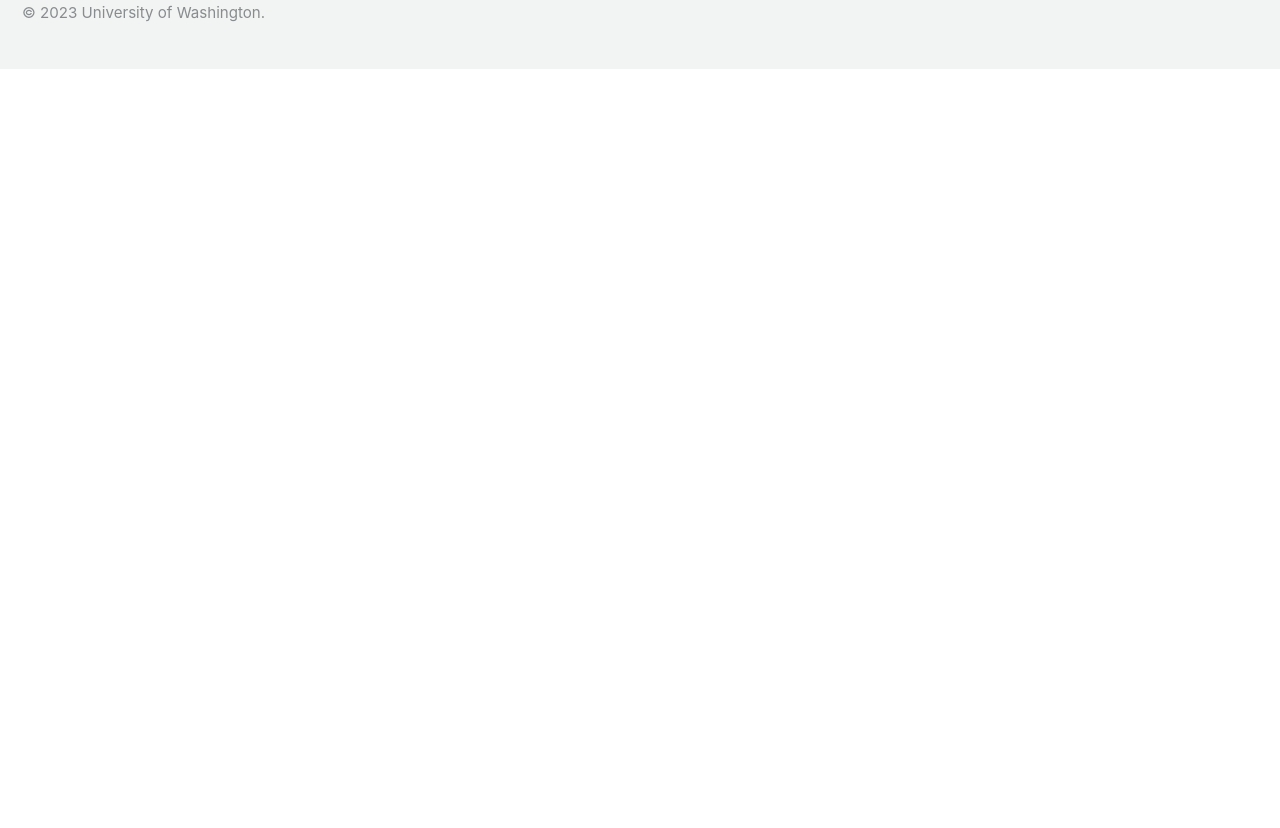
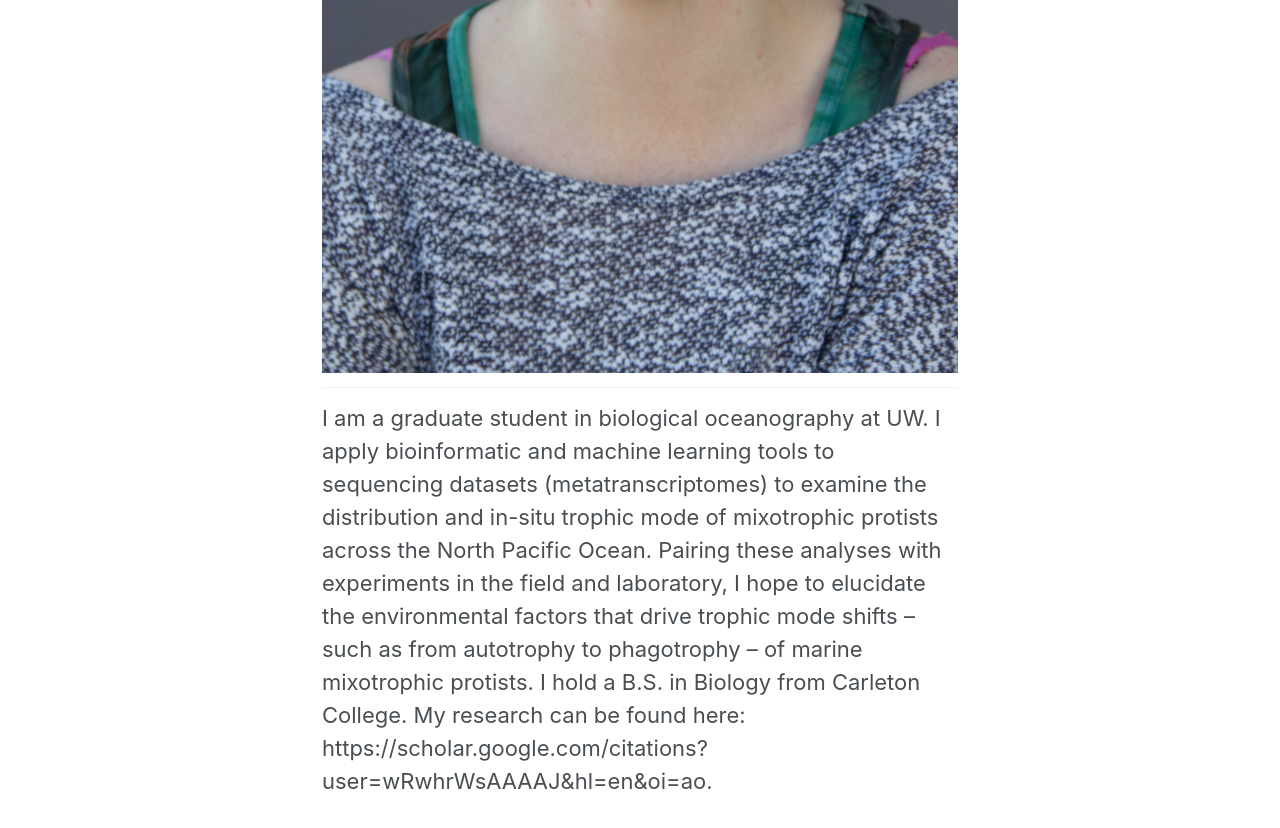
Before and after one commit to armbrustlab/armbrustlab.github.io, a Jekyll site: the page built from collections/_people/thomas.md, in a window 1280 px wide and 900 px high, scrolled down 831 px. Shown: the top 828 px of the window. Built offline with Jekyll 4.4.1, drawn with Linux system fonts in a browser that asks for light colours; nearby versions of some CDN libraries; before the commit the page ends 900 px from its top, so only the background shows below that.

Commit message:
Update thomas.md

```diff
--- a/collections/_people/thomas.md
+++ b/collections/_people/thomas.md
@@ -1,3 +1,6 @@
 ---
 title: Elaina Thomas
 ---
+![Thomas]({% link /assets/images/Elaina.jpg %})
+---
+I am a graduate student in biological oceanography at UW. I apply bioinformatic and machine learning tools to sequencing datasets (metatranscriptomes) to examine the distribution and in-situ trophic mode of mixotrophic protists across the North Pacific Ocean. Pairing these analyses with experiments in the field and laboratory, I hope to elucidate the environmental factors that drive trophic mode shifts -- such as from autotrophy to phagotrophy -- of marine mixotrophic protists. I hold a B.S. in Biology from Carleton College. My research can be found here: https://scholar.google.com/citations?user=wRwhrWsAAAAJ&hl=en&oi=ao.
```
